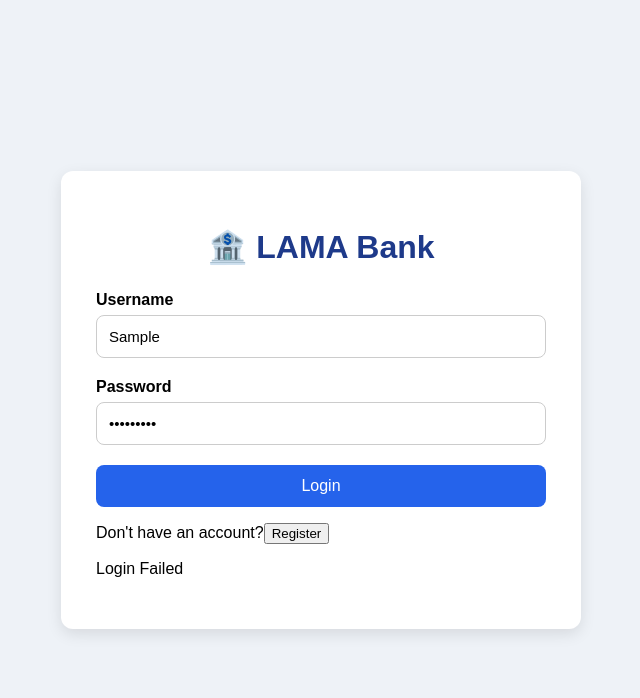
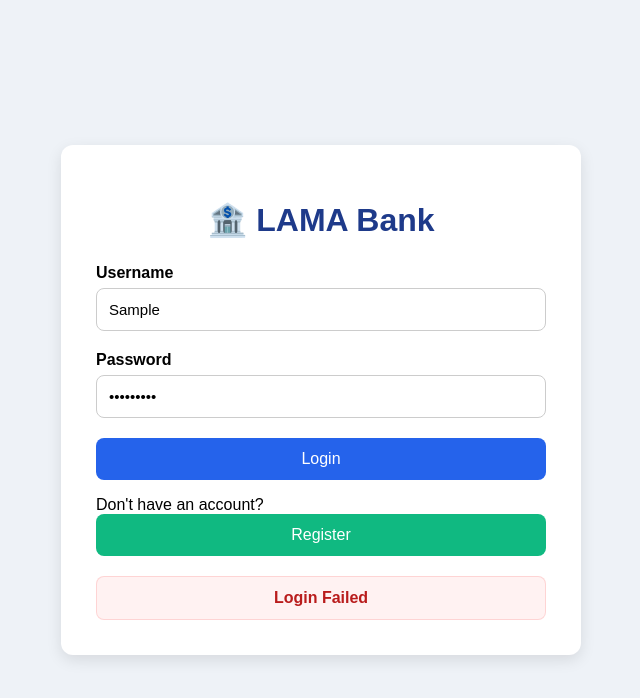
Before and after one commit to landezubenathi/banking-system, a React (Vite) app in the folder frontend/: page /login in a window 1280 px wide. Both pictures are taken after typing "Sample", "Sample123" into the empty fields and a click on the button "Login". Shown: the top 698 px of the page, without its empty margins (319-959 px from the left). Built offline with nearby package versions, Linux system fonts and the light colour scheme; no server answers.

Commit message:
feat: Enhance user authentication and improve UI components for better user experience

```diff
--- a/frontend/src/App.jsx
+++ b/frontend/src/App.jsx
@@ -1,4 +1,4 @@
-import { BrowserRouter, Routes, Route } from "react-router-dom";
+import { BrowserRouter, Routes, Route, Navigate } from "react-router-dom";
 
 import Login from "./pages/Login";
 import Register from "./pages/Register";
@@ -11,17 +11,32 @@ import FraudAlerts from "./pages/FraudAlerts";
 import Profile from "./pages/Profile";
 
 import ProtectedRoute from "./components/ProtectedRoute";
-
 import MainLayout from "./components/MainLayout";
 
 function App() {
+
+  const user = JSON.parse(localStorage.getItem("user"));
+
   return (
     <BrowserRouter>
+
       <Routes>
 
+        {/* Default Route */}
+        <Route
+          path="/"
+          element={
+            user
+              ? <Navigate to="/dashboard" replace />
+              : <Navigate to="/login" replace />
+          }
+        />
+
+        {/* Public Routes */}
         <Route path="/login" element={<Login />} />
         <Route path="/register" element={<Register />} />
 
+        {/* Protected Routes */}
         <Route
           element={
             <ProtectedRoute>
@@ -35,15 +50,17 @@ function App() {
           <Route path="/transfer" element={<Transfer />} />
           <Route path="/transactions" element={<Transactions />} />
           <Route path="/fraud-alerts" element={<FraudAlerts />} />
-          <Route path="/profile" element={
-            <ProtectedRoute>
-              <Profile />
-            </ProtectedRoute>
-            }
-          />
+          <Route path="/profile" element={<Profile />} />
         </Route>
 
+        {/* Unknown URL */}
+        <Route
+          path="*"
+          element={<Navigate to="/" replace />}
+        />
+
       </Routes>
+
     </BrowserRouter>
   );
 }
--- a/frontend/src/components/Sidebar.jsx
+++ b/frontend/src/components/Sidebar.jsx
@@ -2,6 +2,19 @@ import { useNavigate } from "react-router-dom";
 
 function Sidebar() {
     const navigate = useNavigate();
+
+    const handleLogout = async () => {
+    try {
+        await API.post("/logout", {
+        user_id: user.user_id
+        });
+        } catch (error) {
+        console.error(error);
+        }
+
+        localStorage.removeItem("user");
+        navigate("/login", { replace: true });
+    };
 
     return (
         <div className="sidebar">
@@ -36,6 +49,13 @@ function Sidebar() {
                 👤 Profile
             </button>
 
+            <button
+                className="logout-btn"
+                onClick={handleLogout}
+            >
+                Logout
+            </button>
+
         </div>
     );
 }
--- a/frontend/src/pages/Dashboard.jsx
+++ b/frontend/src/pages/Dashboard.jsx
@@ -105,13 +105,12 @@ function Dashboard() {
         <h1>Dashboard</h1>
         <p>Your banking overview</p>
       </div>
-
-      <button
+      {/*<button
         className="logout-btn"
         onClick={handleLogout}
       >
         Logout
-      </button>
+      </button>*/}
     </div>
 
     {/* Statistics */}
--- a/frontend/src/pages/Login.jsx
+++ b/frontend/src/pages/Login.jsx
@@ -72,7 +72,7 @@ function Login() {
 
               <p>
                 Don't have an account?
-                <button
+                <button className="register-btn"
                 type="button"
               onClick={()=>navigate("/register")}
                 >
@@ -83,7 +83,11 @@ function Login() {
 
           </form>
 
-          {message && <p>{message}</p>}
+          {message && (
+            <div className="error-message">
+                {message}
+            </div>
+          )}
 
       </div>
 
--- a/frontend/src/styles/forms.css
+++ b/frontend/src/styles/forms.css
@@ -55,6 +55,17 @@
     background: #1d4ed8;
 }
 
+.register-btn {
+    width: 100%;
+    padding: 12px;
+    border: none;
+    border-radius: 8px;
+    background: #10b981;
+    color: white;
+    font-size: 16px;
+    cursor: pointer;
+}
+
 .success {
     color: green;
     margin-top: 15px;
@@ -66,3 +77,13 @@
     margin-top: 15px;
     text-align: center;
 }
+.error-message{
+    margin-top:20px;
+    padding:12px;
+    border-radius:8px;
+    background:#fee2e275;
+    color:#b91c1c;
+    border:1px solid #fca5a562;
+    text-align:center;
+    font-weight:600;
+}
```
Also changed, not shown: 1 other file (tests, documents, lock files or other folders).
